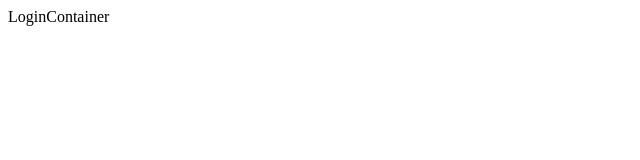
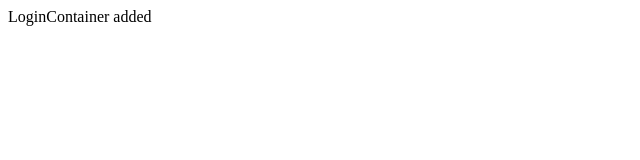
Before and after one commit to mr-samikhan/sortara-admin, a React (Vite) app: page /login in a window 1280 px wide. Shown: the top 160 px of the page, without its empty margins (0-640 px from the left). Built offline with nearby package versions, Linux system fonts and the light colour scheme.

Commit message:
feat:added text

```diff
--- a/src/modules/ManageAuth/containers/LoginContainer/LoginContainer.tsx
+++ b/src/modules/ManageAuth/containers/LoginContainer/LoginContainer.tsx
@@ -1,5 +1,5 @@
 const LoginContainer = () => {
-  return <div>LoginContainer</div>
+  return <div>LoginContainer added</div>
 }
 
 export default LoginContainer
```
